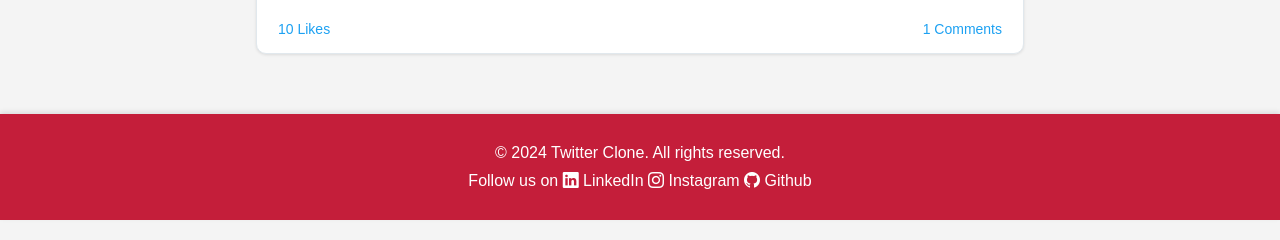
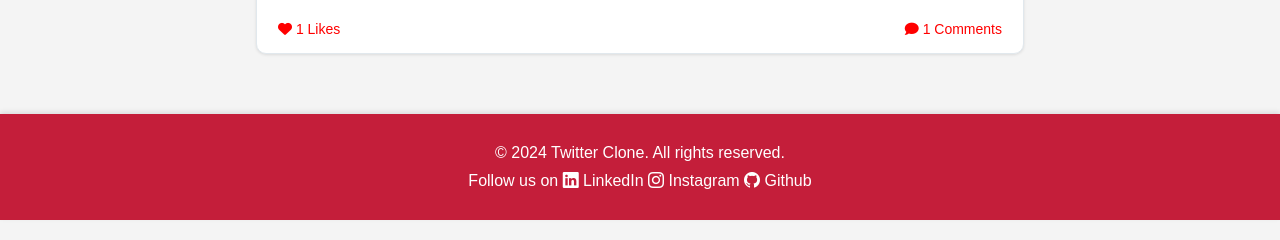
Before and after one commit to m-hasan-2004/twitter_clone, a Django app: template templates/social/explore.html in a window 1280 px wide. Shown: the part 396-636 px from the top of the page. Run offline with Django 4.2, Linux system fonts and the light colour scheme; the template is opened without the code that fills it: most values are stand-ins (such as "Sample title", 1, 10 or a date in 2020).

Commit message:
feat: like action view, html & css

```diff
--- a/static/css/explore.css
+++ b/static/css/explore.css
@@ -66,6 +66,13 @@ button {
 }
 
 button:hover {
-    text-decoration: underline;
     color: #0d95e8; /* Slight color change for hover */
 }
+
+.like-btn {
+    color: red;
+}
+
+.comment-btn {
+    color: red;
+}
--- a/templates/social/explore.html
+++ b/templates/social/explore.html
@@ -4,6 +4,7 @@
 
 {% block css %}
     <link rel="stylesheet" href="{% static 'css/explore.css' %}">
+    <link rel="stylesheet" href="https://cdnjs.cloudflare.com/ajax/libs/font-awesome/6.0.0-beta3/css/all.min.css">
 {% endblock css %}
 
 {% block content %}
@@ -22,16 +23,20 @@
                 </div>
             </div>
             <div class="tweet-body">
-                <h2>{{ post.title}}</h2>
+                <h2>{{ post.title }}</h2>
                 <p>{{ post.description }}</p>
                 {% if post.pic %}
                     <img src="{{ post.pic.url }}" alt="Tweet image" class="tweet-image">
                 {% endif %}
             </div>
             <div class="tweet-footer">
-                <button class="like-btn" data-post-id="{{ post.id }}">
-                    <i class="fa fa-heart"></i> {{ likes }} Likes
-                </button>
+                <form method="POST" action="{% url 'social:explore' %}">
+                    {% csrf_token %}
+                    <input type="hidden" name="post_id" value="{{ post.id }}">
+                    <button type="submit" class="like-btn">
+                        <i class="fa-solid fa-heart"></i> {{ post.likes.count }} Likes
+                    </button>
+                </form>
                 <button class="comment-btn" data-post-id="{{ post.id }}">
                     <i class="fa fa-comment"></i> {{ post.comments.count }} Comments
                 </button>
```
Also changed, not shown: social/views.py (+21 -4 lines).
